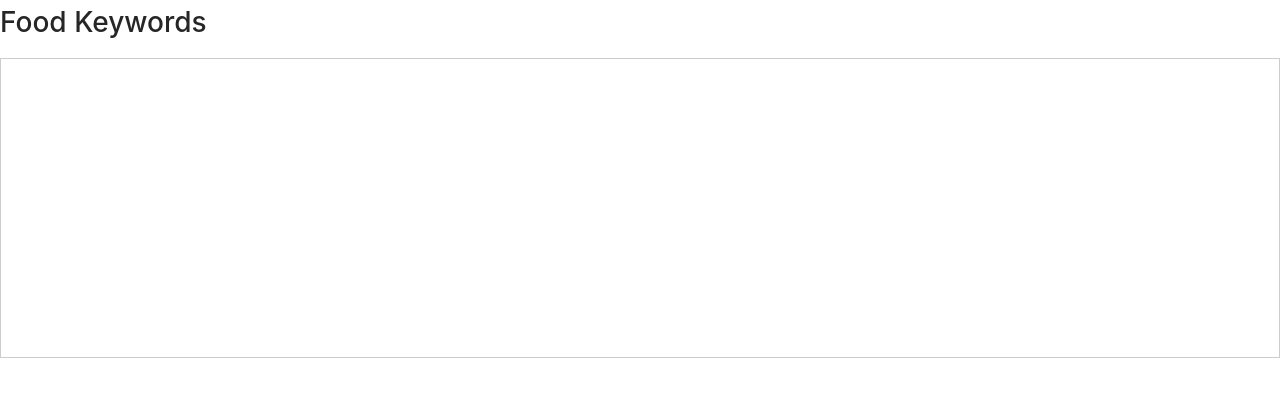
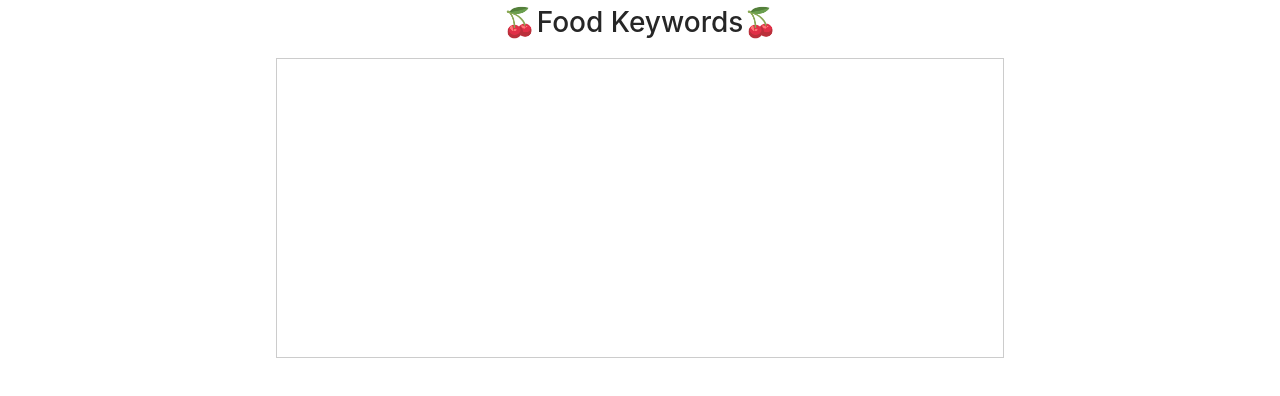
Before and after one commit to hyoni0817/NextJs-UI-Practice, a Next.js app: page /inputTags in a window 1280 px wide. Shown: the top 396 px of the page. Built offline with nearby package versions, Linux system fonts and the light colour scheme.

Commit message:
Update: 제목과 키워드 영역 크기 수정 및 중앙 정렬

```diff
--- a/src/pages/inputTags.tsx
+++ b/src/pages/inputTags.tsx
@@ -1,6 +1,28 @@
 import React from 'react';
 import styled from 'styled-components';
 import KeywordInput from '../components/food/KeywordInput';
+
+const H1 = styled.h1`
+  text-align: center;
+`;
+
+const Container = styled.div`
+  width: 100&;
+  padding: 0 20px;
+  display: flex;
+  justify-content: center;
+  align-items: center;
+  align-self: center;
+  flex-direction: column;
+`;
+
+const FoodKeywordBox = styled.div`
+  width: 100%;
+
+  @media screen and (min-width: 768px) {
+    width: 728px;
+  }
+`;
 
 const InputTags = () => {
   const handleSelectKeyword = (value: string[]) => {
@@ -8,12 +30,12 @@ const InputTags = () => {
   };
 
   return (
-    <>
-      <h1>Food Keywords</h1>
-      <div>
+    <Container>
+      <FoodKeywordBox>
+        <H1>🍒Food Keywords🍒</H1>
         <KeywordInput onSelect={handleSelectKeyword} />
-      </div>
-    </>
+      </FoodKeywordBox>
+    </Container>
   );
 };
 
```
